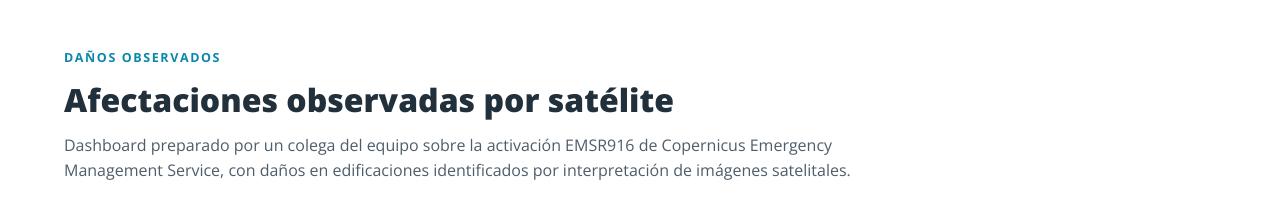
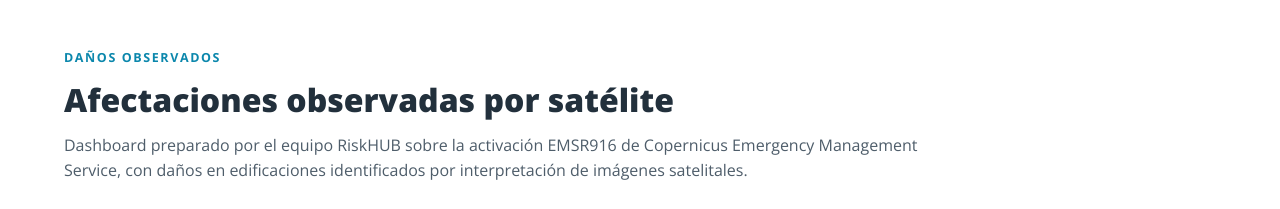
Before and after one commit to andresabarca-atlas/terremoto-colombia-2026, a plain HTML site: page index.html in a window 1280 px wide. Shown: the part 5200-5409 px from the top of the page. Drawn offline with nearby package versions, Linux system fonts and the light colour scheme; grey boxes are pictures that could not be loaded.

Commit message:
Update dashboard attribution in index.html

```diff
--- a/index.html
+++ b/index.html
@@ -313,7 +313,7 @@ table.brk tr.tot td{font-weight:800;color:var(--slate-900);background:var(--cyan
 <section id="observado"><div class="wrap">
   <div class="sec-head"><div class="sec-kicker">Daños observados</div>
   <h2 class="sec-title">Afectaciones observadas por satélite</h2>
-  <p class="sec-lead">Dashboard preparado por un colega del equipo sobre la activación EMSR916 de Copernicus Emergency Management Service, con daños en edificaciones identificados por interpretación de imágenes satelitales.</p></div>
+  <p class="sec-lead">Dashboard preparado por el equipo RiskHUB sobre la activación EMSR916 de Copernicus Emergency Management Service, con daños en edificaciones identificados por interpretación de imágenes satelitales.</p></div>
   <div class="framewrap">
     <iframe src="https://experience.arcgis.com/experience/fa0674c10a97469fa803d9214e5e61cc" title="Afectaciones observadas por satélite" loading="lazy"
             allowfullscreen referrerpolicy="no-referrer-when-downgrade"></iframe>
```
